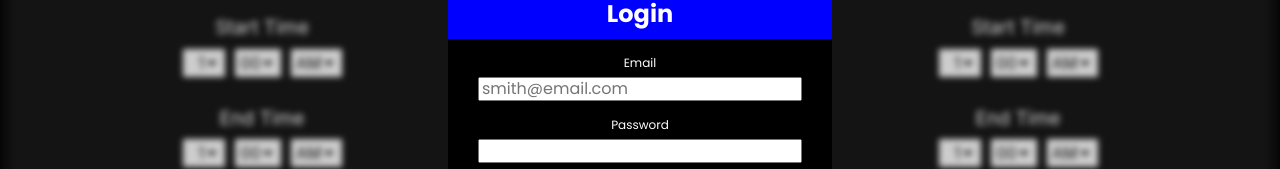
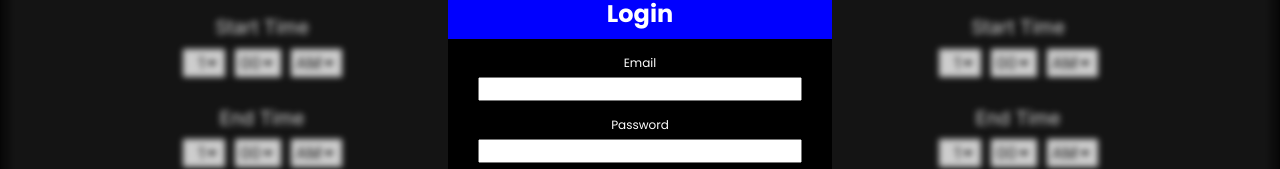
Before and after one commit to wbrush/gamehunter, a React (Vite) app in the folder real_code/frontend_react/: page /create in a window 1280 px wide. Both pictures are taken after a click on the button "Login". Shown: the part 292-461 px from the top of the page. Built offline with nearby package versions, Linux system fonts and the light colour scheme.

Commit message:
updated login/signup forms

```diff
--- a/real_code/frontend_react/src/components/userModal/modal.jsx
+++ b/real_code/frontend_react/src/components/userModal/modal.jsx
@@ -119,7 +119,6 @@ const Modal = ({ modalVisibility, setModalVisibility, modalDisplay, setModalDisp
                                 name='name'
                                 value={userState.name}
                                 onChange={handleChange}
-                                placeholder='John Smith'
                             />
                         </>
                         ) : (<></>)}
@@ -129,7 +128,6 @@ const Modal = ({ modalVisibility, setModalVisibility, modalDisplay, setModalDisp
                         name='email'
                         value={userState.email}
                         onChange={handleChange}
-                        placeholder='smith@email.com'
                     />
 
                     <p className="label">Password</p>
```
